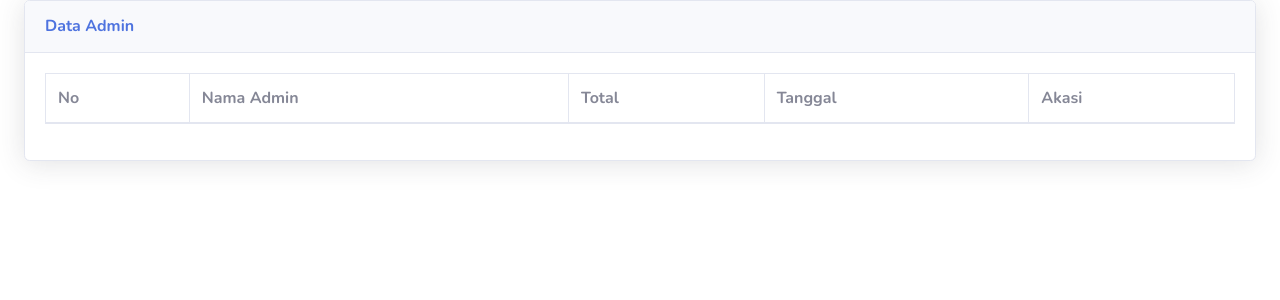
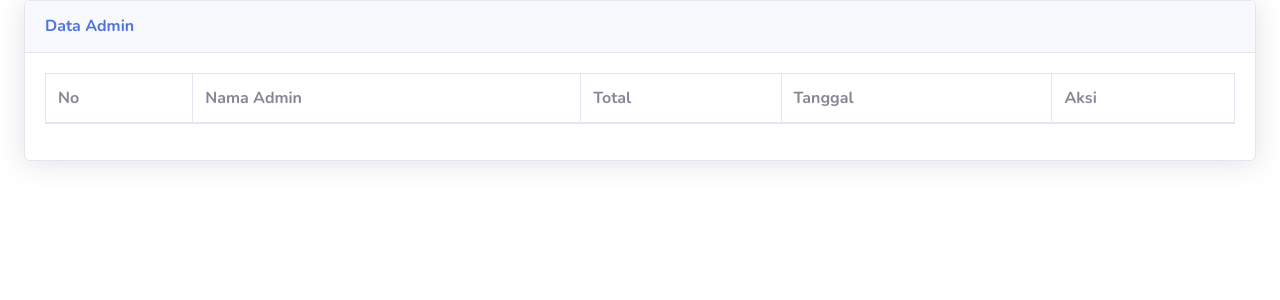
Before and after one commit to muhammadzainur/toko-buku-ci3, a PHP site: the page made by application/views/admin/data_admin.php in a window 1280 px wide. Shown: the top 300 px of the page. Run offline with PHP 8.4, Linux system fonts and the light colour scheme; the template is opened without the code that fills it, so the values that code supplies are empty.

Commit message:
data_admin.php

```diff
--- a/application/views/admin/data_admin.php
+++ b/application/views/admin/data_admin.php
@@ -15,7 +15,7 @@
               <th>Nama Admin</th>
               <th>Total</th>
               <th>Tanggal</th>
-              <th>Akasi</th>
+              <th>Aksi</th>
             </tr>
           </thead>
           <tbody>
```
